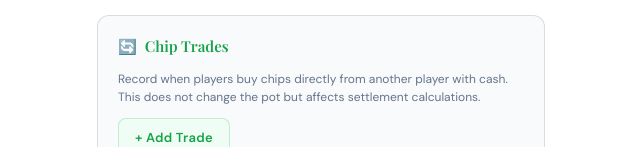
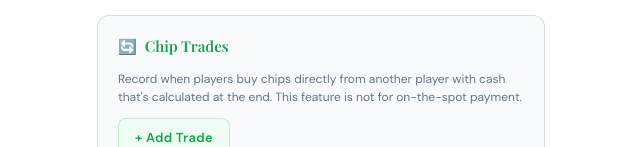
Before and after one commit to KentoHyono/chips-settler, a React (Vite) app: page / in a window 1280 px wide. Shown: the part 805-952 px from the top of the page, without its empty margins (319-959 px from the left). Built offline with nearby package versions, Linux system fonts and the light colour scheme.

Commit message:
Added chip trade section

```diff
--- a/src/PokerSettler.tsx
+++ b/src/PokerSettler.tsx
@@ -506,8 +506,8 @@ export default function PokerSettler(): React.JSX.Element {
               <span>🔄</span> Chip Trades
             </div>
             <p className="card-desc">
-              Record when players buy chips directly from another player with cash.
-              This does not change the pot but affects settlement calculations.
+              Record when players buy chips directly from another player with cash that's calculated at the end.
+              This feature is not for on-the-spot payment.
             </p>
 
             {trades.length > 0 && (
```
Also changed, not shown: src/components/BuyIn.tsx (added), src/components/ChipTrades.tsx (added), src/components/History.tsx (added), src/components/Players.tsx (added).
